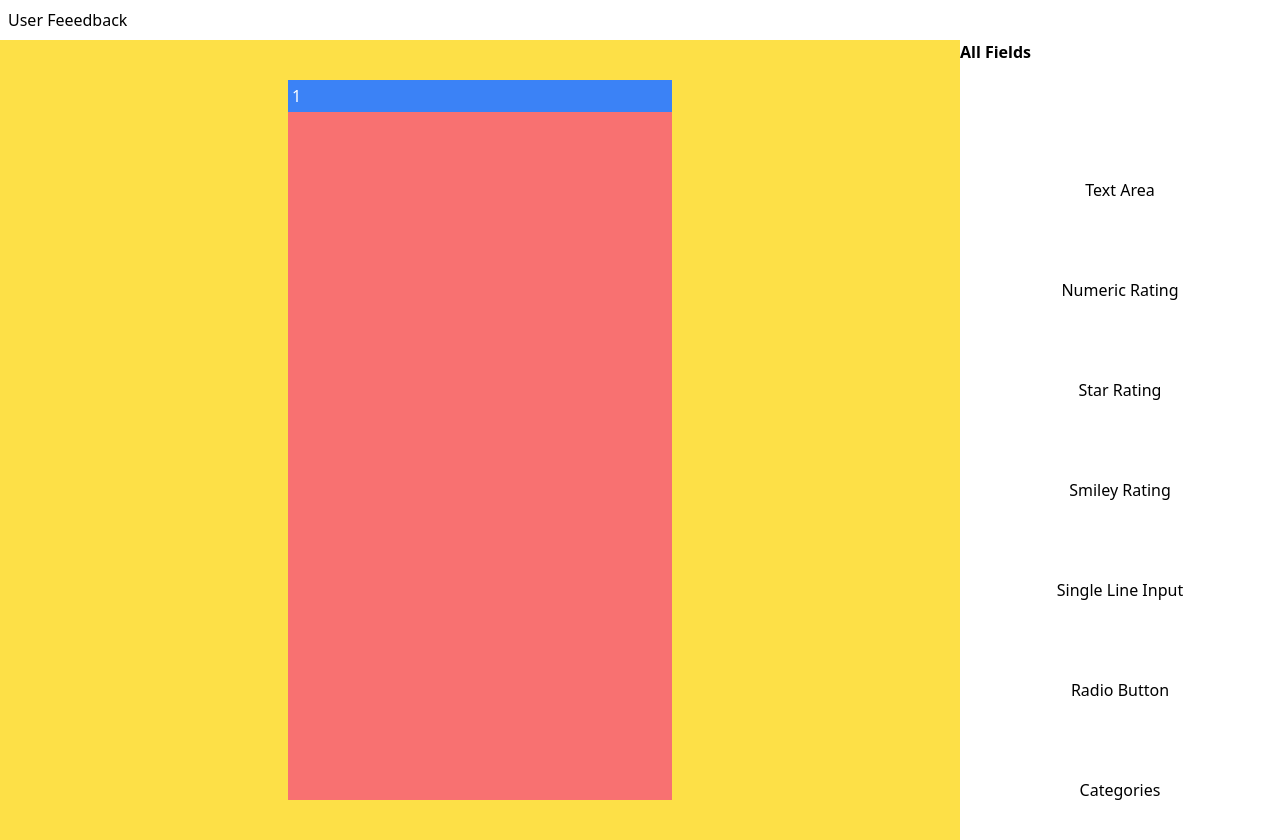
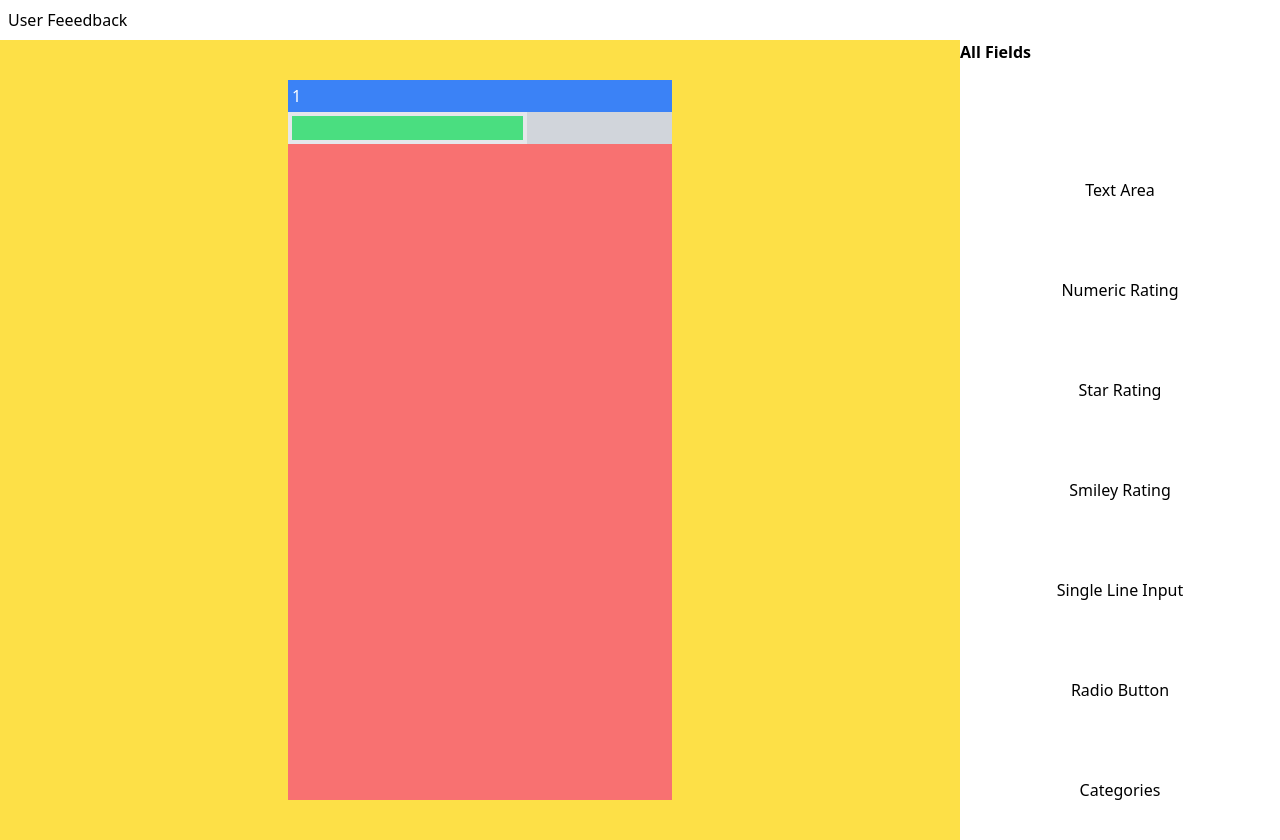
Before and after one commit to gokulkumar0209/FormBuilder, a React (Vite) app in the folder client/: page /create/1 in a window 1280 px wide. Both pictures are taken after a click on the button "Text Area". Built offline with nearby package versions, Linux system fonts and the light colour scheme.

Commit message:
Mounting fields done

```diff
--- a/client/src/AllFields.jsx
+++ b/client/src/AllFields.jsx
@@ -1,8 +1,8 @@
 import React from "react";
 
 function AllFields({ fields, setFields }) {
-	console.log(fields);
 	const addField = (type) => {
+		console.log(fields);
 		setFields((prevFields) => [...prevFields, { id: Date.now(), type }]);
 	};
 	return (
--- a/client/src/Create.jsx
+++ b/client/src/Create.jsx
@@ -5,6 +5,19 @@ import AllFields from "./AllFields";
 function Create() {
 	const { title } = useParams();
 	const [fields, setFields] = useState([]);
+	const createComponent = (field, index) => {
+		console.log(field);
+		switch (field.type) {
+			case "text":
+				return (
+					<div key={index}>
+						<input type="number" className="bg-green-400 z-50 border-4" />
+					</div>
+				);
+			default:
+				return null;
+		}
+	};
 	return (
 		<div>
 			<div className=" bg-white p-2  ">
@@ -15,6 +28,9 @@ function Create() {
 				<div className=" w-[75%] flex justify-center items-center ">
 					<div className=" bg-red-400 w-[40%] h-[90%]">
 						<h2 className=" bg-blue-500 text-white p-1">{title}</h2>
+						<div className=" bg-gray-300">
+							{fields.map((field, index) => createComponent(field, index))}
+						</div>
 					</div>
 				</div>
 				<div className=" bg-green-400 w-[25%]  ">
```
